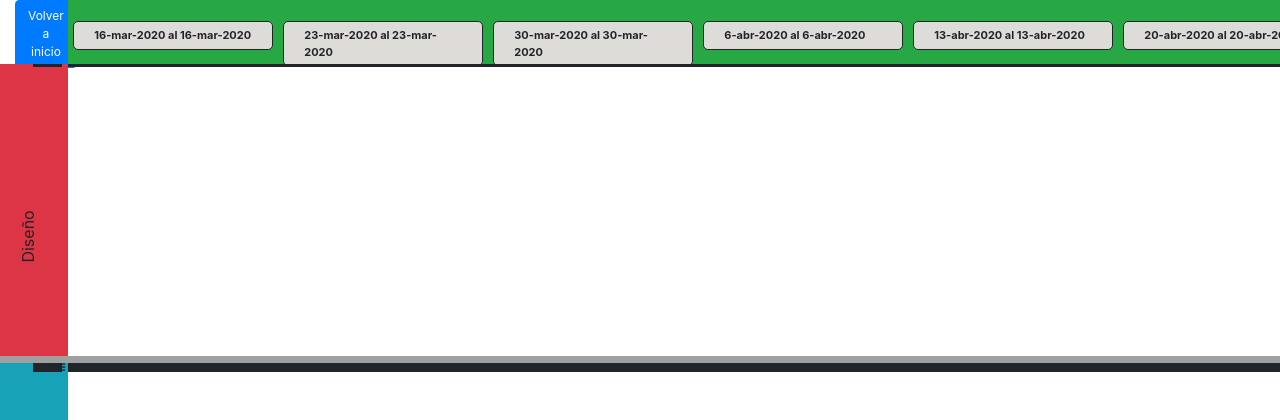
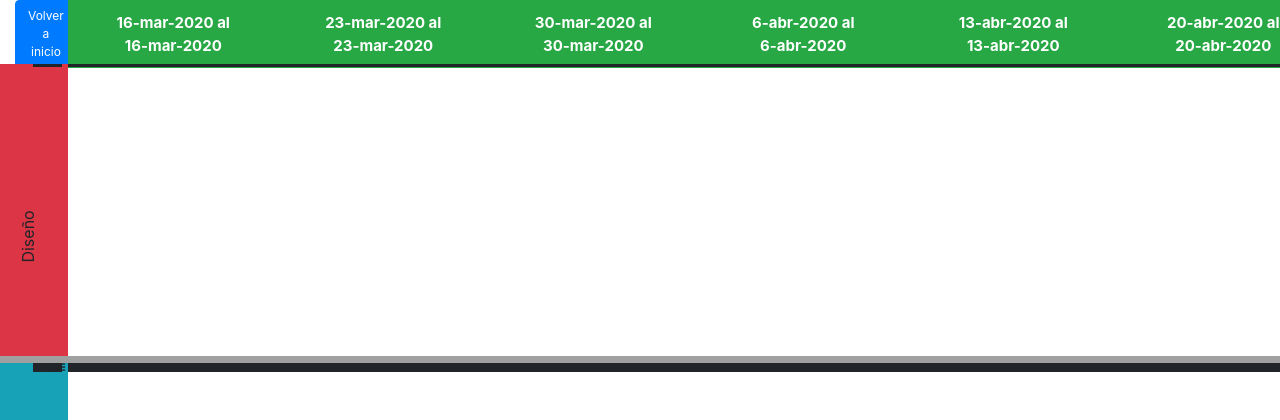
Before and after one commit to tomaspemora/edx-modulos-sumaysigue, a Python web app: template app/app/templates/public/multimedia_dashboard.html in a window 1280 px wide. Shown: the top 420 px of the page. Run offline with Jinja, Linux system fonts and the light colour scheme; the template is opened without the code that fills it: most values are stand-ins (such as "Sample title", 1, 10 or a date in 2020); some libraries are stand-ins or nearby versions.

Commit message:
primera versión del front-end de dashboard lista

```diff
--- a/app/app/static/css/multimedia_dashboard.css
+++ b/app/app/static/css/multimedia_dashboard.css
@@ -136,22 +136,21 @@ background: #b9b9ff;
 
 
 .semana-header{
-min-width: 210px;
+    min-width: 210px;
     width: 210px;
-    padding: 5px;
+    text-align: center;
     height: 100%;
     min-height: 100%;
-    top: 2vh;
+    top: 1.5vh;
 }
 .semana-inner{
-      padding: 5px 20px;
+    padding: 0px 31px;
     height: 100%;
-    font-size: 11px;
+    font-size: 15px;
     font-weight: bold;
-    border: 1px solid;
-    border-radius: 5px;
     min-height: 100%;
-    background: #dedcd8;
+    background: #28a745;
+    color: white;
 }
 
 .row-semanas-header{
--- a/app/app/static/js/multimedia_dashboard.js
+++ b/app/app/static/js/multimedia_dashboard.js
@@ -186,6 +186,29 @@ $(document).ready(function(){
 //
 
 
+    var div1_1 = "#headers-diseno"
+    var div1_2 = "#col-separator-diseno"
+    var div2_1 = "#headers-programacion"
+    var div2_2 = "#col-separator-programacion"
+
+    var ignoreScrollEvents2 = false
+    function syncScrollVert(element1, element2) {
+      element1.scroll(function (e) {
+        var ignore = ignoreScrollEvents2
+        ignoreScrollEvents2 = false
+        if (ignore) return
+
+        ignoreScrollEvents2 = true
+        element2.scrollTop(element1.scrollTop());
+        //element2.scrollTop(element1.scrollTop());
+      });
+    }
+    syncScrollVert($(div1_1), $(div1_2));
+    syncScrollVert($(div1_2), $(div1_1));
+    syncScrollVert($(div2_1), $(div2_2));
+    syncScrollVert($(div2_2), $(div2_1));
+
+
 /*...
   Luego de esto ir al backend.
 */
--- a/app/app/templates/public/multimedia_dashboard.html
+++ b/app/app/templates/public/multimedia_dashboard.html
@@ -36,7 +36,7 @@
 	<div class="row section-center">
 		<div class="col parent-section-center columna-sin-overflow">
 			<div id="section-center-diseno" class="row columna-sin-overflow">
-				<div class="col-sm-1 bg-danger columna-sin-overflow">
+				<div id="headers-diseno" class="col-sm-1 bg-danger columna-sin-overflow">
 					<div class="tagEquipo">
 						Diseño⠀⠀⠀⠀
 					</div>
@@ -75,7 +75,7 @@
 			</div>
 			<div class="row" id="separator-prog-diseno"></div>
 			<div id="section-center-programacion" class="row columna-sin-overflow">
-				<div class="col-sm-1 bg-info columna-sin-overflow">
+				<div id="headers-programacion" class="col-sm-1 bg-info columna-sin-overflow">
 					<div class="tagEquipo">
 						Programación
 					</div>
```
